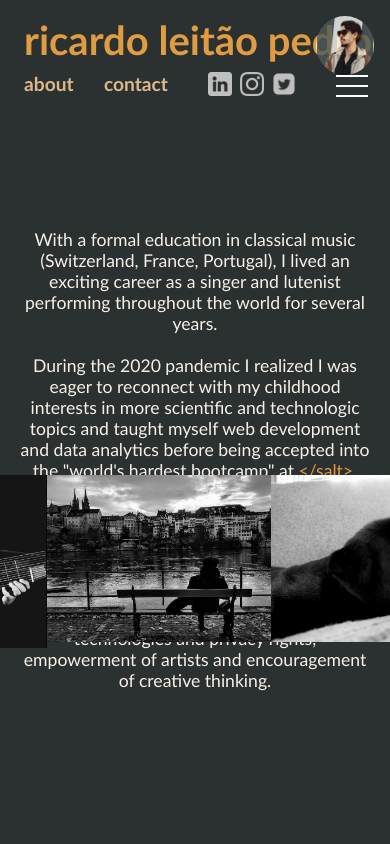
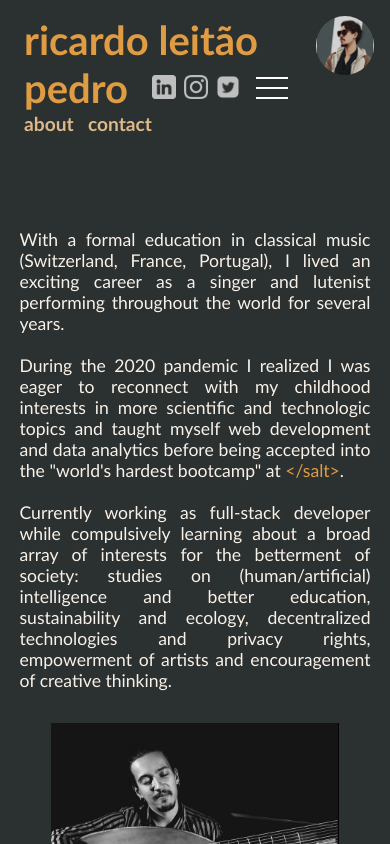
Before and after one commit to RLPedro/homepage, a React (Create React App) app: page /about in a window 390 px wide. Built offline with nearby package versions, Linux system fonts and the light colour scheme.

Commit message:
added media query for max 500px width

```diff
--- a/src/App.css
+++ b/src/App.css
@@ -98,9 +98,29 @@ a { text-decoration: none; }
   }
 
   .app__social-media {
-    top: 7.5rem;
     top: 4.5rem;
     left: 13rem;
   }
 
 }
+
+@media screen and (max-width: 500px) {
+
+  .app__title {
+    margin: 1rem 6rem 0 1rem;
+  }
+
+
+  .app__subtitles {
+    position: absolute;
+    top: 6.5rem;
+    left: .5rem;
+    width: 8rem;
+  }
+
+  .app__social-media {
+    top: 4.7rem;
+    left: 9.5rem;
+  }
+
+}
--- a/src/components/About.css
+++ b/src/components/About.css
@@ -1,5 +1,6 @@
 .about {
   color: rgb(248, 241, 232);
+  text-align: justify;
   font-size: 1.1rem;
 }
 
@@ -43,3 +44,28 @@
   }
 
 }
+
+@media screen and (max-width: 500px) {
+
+  .about {
+    overflow: scroll;
+    cursor:row-resize;
+  }
+
+  .about::-webkit-scrollbar {
+    display: none;
+  }
+
+  .about__images {
+    flex-direction: column;
+    align-items: center;
+    top: 32rem;
+  }
+
+  #me3,
+  #me4,
+  #argus {
+    width: 18rem;
+  }
+
+}
--- a/src/components/Home.js
+++ b/src/components/Home.js
@@ -13,6 +13,10 @@ const Home = () => {
       <br />
 
       <p style={{margin: '0'}}>Also a compulsive reader and ever-curious human.</p>
+
+      <br/>
+      <br />
+
       <p style={{margin: '0'}}>
         Currently mostly interested in learning about
           <span style={{fontWeight: 'bold'}}> intelligence</span> (artificial|human),
--- a/src/components/Menu.css
+++ b/src/components/Menu.css
@@ -23,6 +23,7 @@
 .menu__link:hover {
   color: rgb(224, 156, 67);
 }
+
 
 @media screen and (max-width: 800px) {
 
@@ -54,3 +55,22 @@
   }
 
 }
+
+@media screen and (max-width: 500px) {
+
+  .menu__small-screen {
+    top: 4.8rem;
+    left: 16rem;
+  }
+
+  .open-menu--true {
+    top: 7rem;
+    left: 10rem;
+    width: 12rem;
+  }
+
+  .menu__link {
+    font-size: 1.2rem;
+  }
+
+}
--- a/src/components/Menu.js
+++ b/src/components/Menu.js
@@ -9,7 +9,7 @@ const Menu = () => {
   return (
     <div className="menu">
 
-      <div className={`menu__content open-menu--${openMenu}`}>
+      <div className={`menu__content open-menu--${openMenu}`} onClick={() => setOpenMenu(false)}>
         <Link className="menu__link" to="/writings">writings</Link>
         <Link className="menu__link" to="https://ricardoleitaopedro.bandcamp.com" target="_blank">music</Link>
         <Link className="menu__link" to="https://github.com/rlpedro" target="_blank">code</Link>
```
